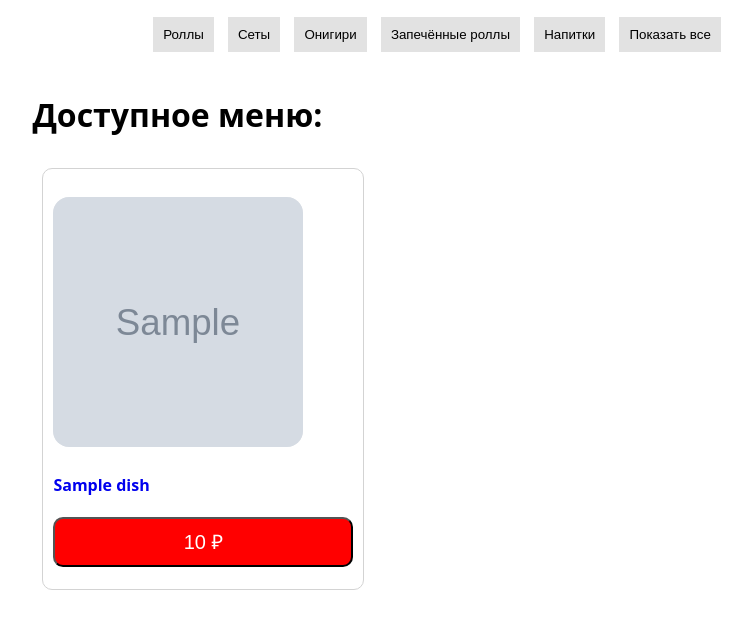
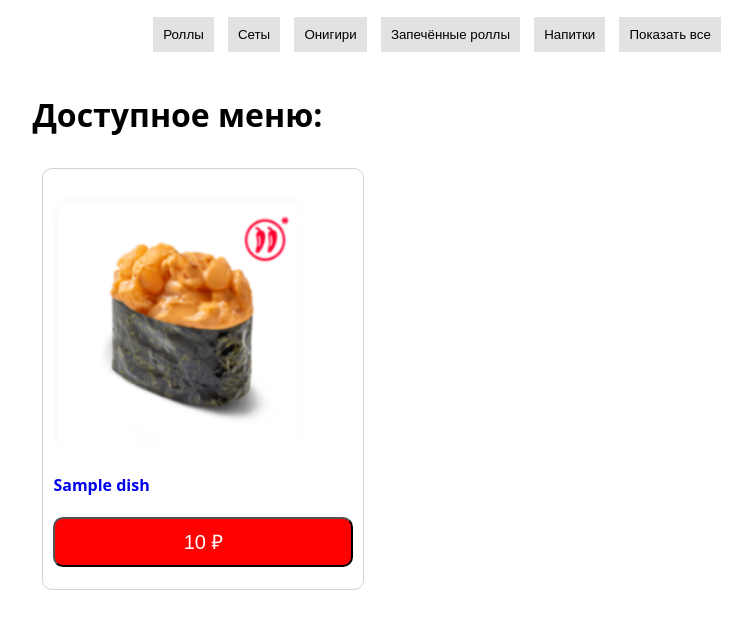
Before and after one commit to chekau/sushi_bar_web, a Python web app: template src/templates/index.html in a window 1280 px wide. Shown: the part 141-770 px from the top of the page, without its empty margins (198-950 px from the left). Run offline with Jinja, Linux system fonts and the light colour scheme; the template is opened without the code that fills it: most values are stand-ins (such as "Sample title", 1, 10 or a date in 2020); grey boxes marked "Sample" are stand-in pictures.

Commit message:
исправил ошибку с dish_image

```diff
--- a/src/templates/index.html
+++ b/src/templates/index.html
@@ -95,8 +95,11 @@
                         <a href="{{ url_for('get_dish', name=dish.name) }}" class="link_dish">
                         <div class="dish_card_info">
                         <h3>
-
-                            <img src="{{ url_for('static', filename='uploads/' + dish.image) }} " class="dish_image">
+                             {% if dish.image %}
+                            <img src="{{ url_for('static', filename='uploads/' + dish.image) }}" class="dish_image">
+                            {% else %}
+                            <img src="{{ url_for('static', filename='uploads/default_dish.jpg') }}" class="dish_image">
+                            {% endif %}
 
 
 
```
Also changed, not shown: src/static/uploads/default_dish.jpg (added).
